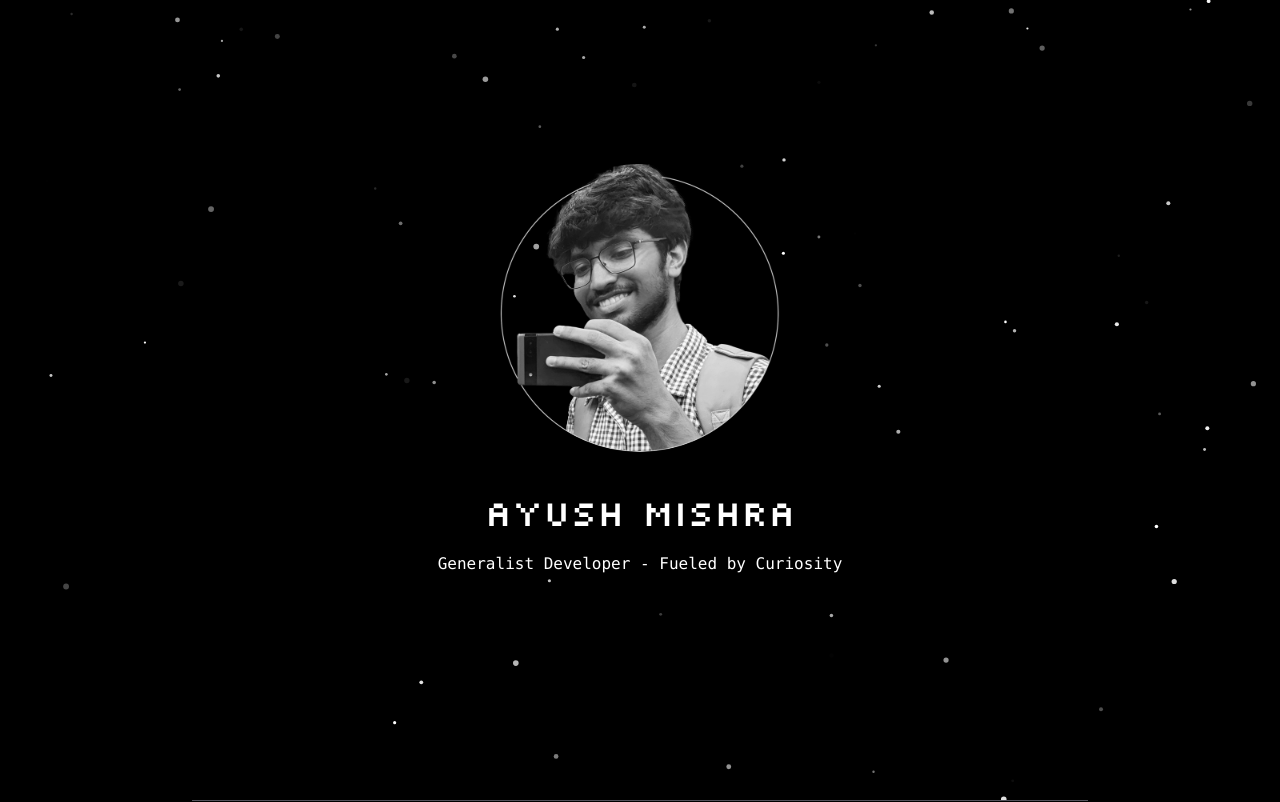
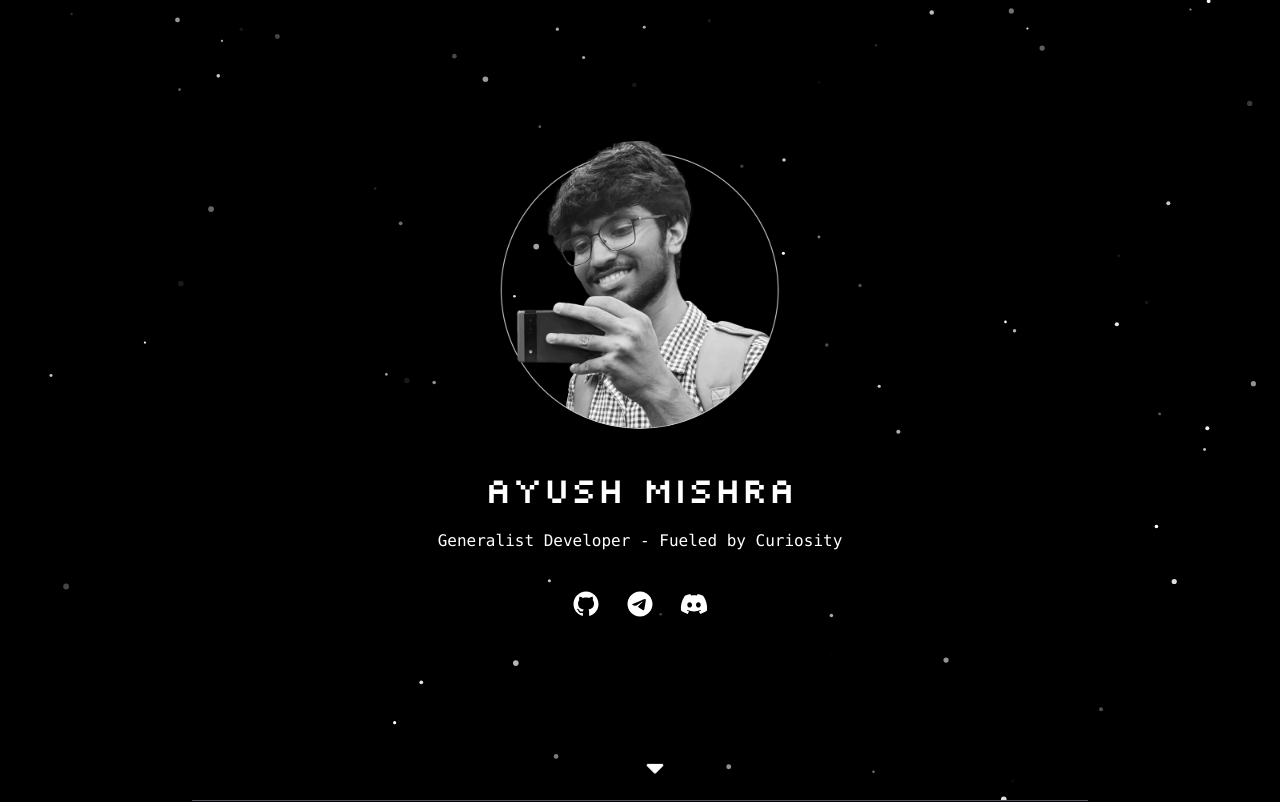
Before and after one commit to sudo-logic/portfolio-website, a Next.js app: page / in a window 1280 px wide. Shown: the top 802 px of the page. Built offline with nearby package versions, Linux system fonts and the light colour scheme.

Commit message:
feat: add scroll indicator and social media links to hero section

```diff
--- a/components/hero.js
+++ b/components/hero.js
@@ -2,6 +2,8 @@ import Image from "next/image";
 import React, { useCallback } from "react";
 import Particles from "react-tsparticles";
 import { loadFull } from "tsparticles";
+import ScrollDownIndicator from "./scroll-indicator";
+import Socials from "./socials";
 
 function Hero() {
   const particlesInit = useCallback(async (engine) => {
@@ -9,7 +11,7 @@ function Hero() {
   }, []);
 
   return (
-    <div className=" flex justify-center items-center h-screen">
+    <div className="flex justify-center items-center h-screen">
       <Particles
         id="tsparticles"
         className="absolute top-0 left-0 w-screen h-full"
@@ -34,8 +36,10 @@ function Hero() {
           <h2 className="font-mono p-5">
             Generalist Developer - Fueled by Curiosity
           </h2>
+          <Socials />
         </div>
       </div>
+      <ScrollDownIndicator />
     </div>
   );
 }
--- /dev/null
+++ b/components/scroll-indicator.js
@@ -0,0 +1,31 @@
+import React, { useEffect, useState } from "react";
+import { FaSortDown } from "react-icons/fa";
+
+const ScrollDownIndicator = () => {
+  const [showIndicator, setShowIndicator] = useState(true);
+
+  useEffect(() => {
+    const handleScroll = () => {
+      if (window.scrollY > 0) {
+        setShowIndicator(false);
+      } else {
+        setShowIndicator(true);
+      }
+    };
+
+    window.addEventListener("scroll", handleScroll);
+    return () => window.removeEventListener("scroll", handleScroll);
+  }, []);
+
+  return (
+    <>
+      {showIndicator && (
+        <div className="fixed bottom-4 left-1/2 transform -translate-x-1/2 animate-bounce">
+          <FaSortDown size={30} />
+        </div>
+      )}
+    </>
+  );
+};
+
+export default ScrollDownIndicator;
--- /dev/null
+++ b/components/socials.js
@@ -0,0 +1,35 @@
+import React from "react";
+import { RiDiscordFill, RiGithubFill, RiTelegramFill } from "react-icons/ri";
+
+const Socials = () => {
+  return (
+    <div className="flex justify-center space-x-6 mt-4">
+      <a
+        href="https://github.com/sudo-logic"
+        target="_blank"
+        rel="noopener noreferrer"
+        className="text-white hover:text-gray-500 transition-transform duration-300 transform hover:scale-125"
+      >
+        <RiGithubFill size={30} />
+      </a>
+      <a
+        href="https://telegram.me/eggxiety"
+        target="_blank"
+        rel="noopener noreferrer"
+        className="text-white hover:text-blue-400 transition-transform duration-300 transform hover:scale-125"
+      >
+        <RiTelegramFill size={30} />
+      </a>
+      <a
+        href="https://discord.com/users/381451271586185227"
+        target="_blank"
+        rel="noopener noreferrer"
+        className="text-white hover:text-indigo-400 transition-transform duration-300 transform hover:scale-125"
+      >
+        <RiDiscordFill size={30} />
+      </a>
+    </div>
+  );
+};
+
+export default Socials;
```
